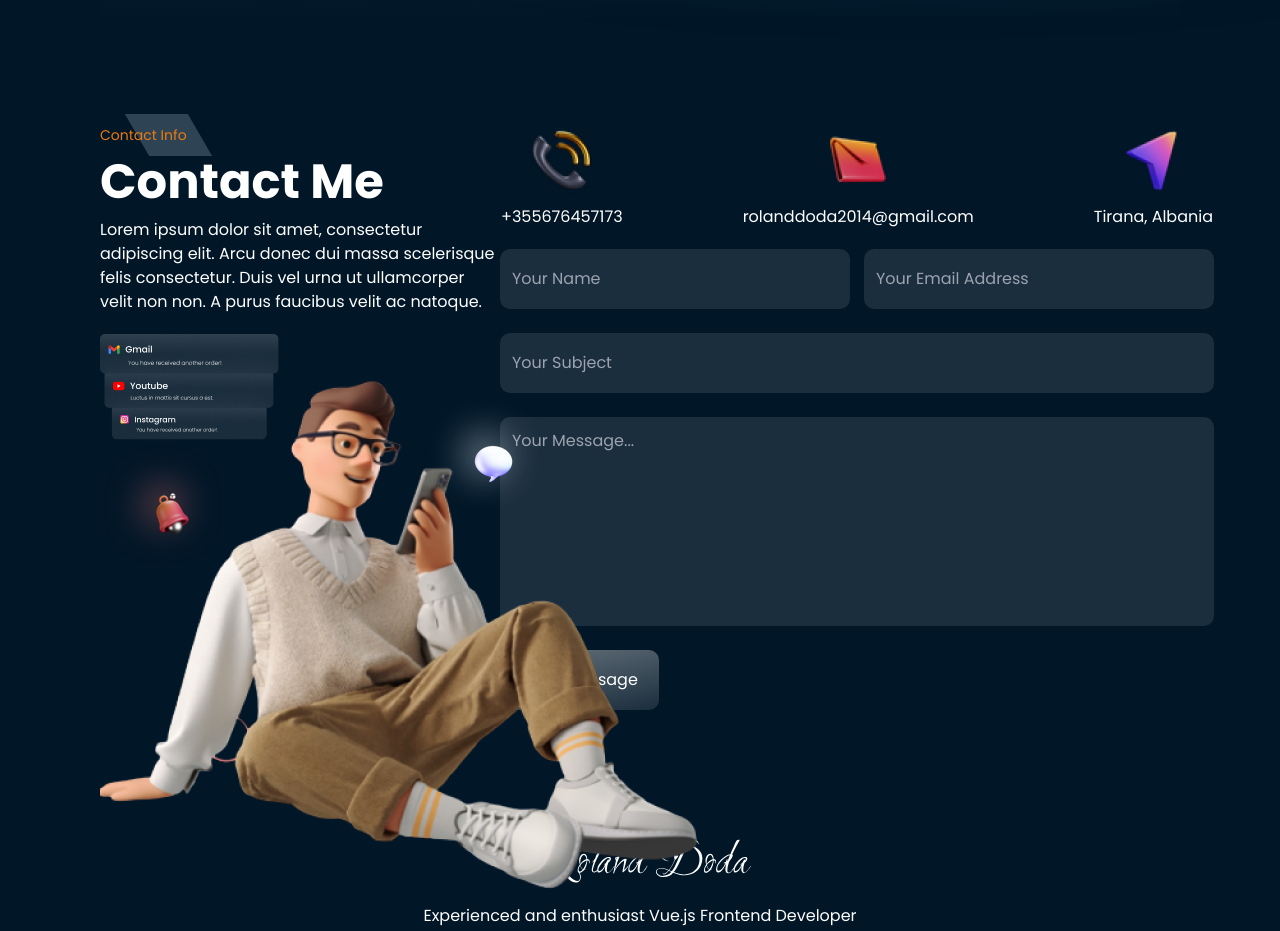
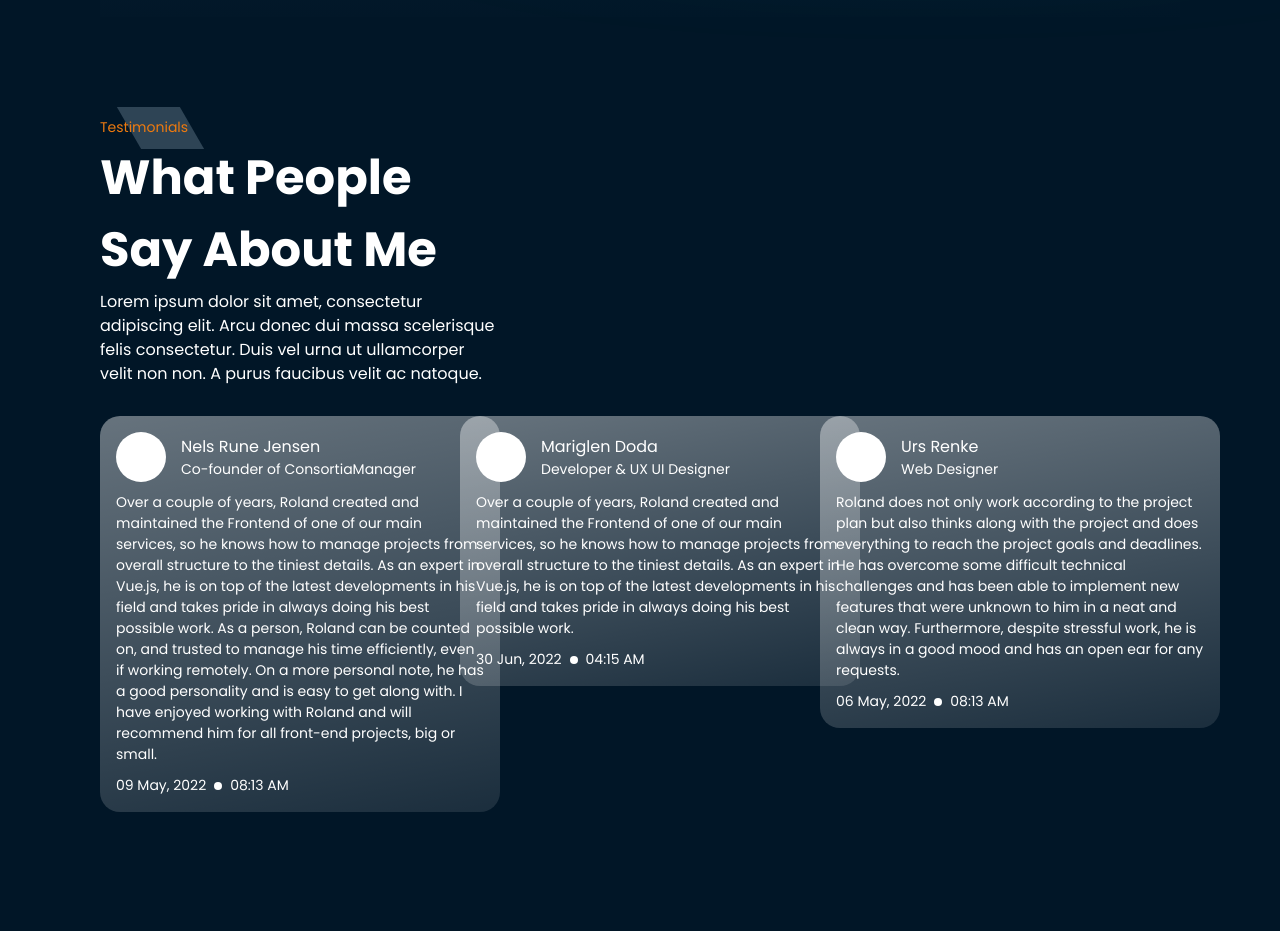
Before and after one commit to Mariglendoda/roland-doda-site, an Astro site: page / in a window 1280 px wide. Shown: the part 783-1714 px from the top of the page. Built offline with nearby package versions, Linux system fonts and the light colour scheme; Astro itself is replaced by a stand-in of ours.

Commit message:
implementing testimonial section

```diff
--- /dev/null
+++ b/src/components/testimonials-section/Testimonials.vue
@@ -0,0 +1,96 @@
+<script setup lang="ts"></script>
+
+<template>
+  <div id="testimonials">
+    <div class="grid content-center gap-1 w-[400px] mt-[100px]">
+      <div class="relative grid content-center items-center w-[100px]">
+        <div class="absolute right-2 w-[63px] h-[42px] bg-graystarry -z-10 skew-x-[30deg]"></div>
+        <div class="subtitle text-orange">Testimonials</div>
+      </div>
+
+      <div class="h1">What people say about me</div>
+
+      <div class="description">
+        Lorem ipsum dolor sit amet, consectetur adipiscing elit. Arcu donec dui massa scelerisque felis consectetur.
+        Duis vel urna ut ullamcorper velit non non. A purus faucibus velit ac natoque.
+      </div>
+    </div>
+
+    <div class="mt-[30px]">
+      <div class="cards grid grid-cols-3 items-start">
+        <div class="grid gap-[10px] w-[400px] bg-glassmorphism p-4 rounded-[20px]">
+          <div class="flex items-center gap-[15px]">
+            <div class="img w-[50px] h-[50px] rounded-full bg-white"></div>
+
+            <div>
+              <div class="description">Nels Rune Jensen</div>
+              <div class="subtitle">Co-founder of ConsortiaManager</div>
+            </div>
+          </div>
+
+          <div class="subtitle">
+            Over a couple of years, Roland created and maintained the Frontend of one of our main services, so he knows
+            how to manage projects from overall structure to the tiniest details. As an expert in Vue.js, he is on top
+            of the latest developments in his field and takes pride in always doing his best possible work. As a person,
+            Roland can be counted on, and trusted to manage his time efficiently, even if working remotely. On a more
+            personal note, he has a good personality and is easy to get along with. I have enjoyed working with Roland
+            and will recommend him for all front-end projects, big or small.
+          </div>
+
+          <div class="grid grid-flow-col justify-start items-center gap-[8px] subtitle">
+            <div class="date">09 May, 2022</div>
+            <div class="w-[8px] h-[8px] rounded-full bg-white"></div>
+            <div>08:13 AM</div>
+          </div>
+        </div>
+
+        <div class="grid gap-[10px] w-[400px] bg-glassmorphism p-4 rounded-[20px]">
+          <div class="flex items-center gap-[15px]">
+            <div class="img w-[50px] h-[50px] rounded-full bg-white"></div>
+
+            <div>
+              <div class="description">Mariglen Doda</div>
+              <div class="subtitle">Developer & UX UI Designer</div>
+            </div>
+          </div>
+
+          <div class="subtitle">
+            Over a couple of years, Roland created and maintained the Frontend of one of our main services, so he knows
+            how to manage projects from overall structure to the tiniest details. As an expert in Vue.js, he is on top
+            of the latest developments in his field and takes pride in always doing his best possible work.
+          </div>
+
+          <div class="grid grid-flow-col justify-start items-center gap-[8px] subtitle">
+            <div class="date">30 Jun, 2022</div>
+            <div class="w-[8px] h-[8px] rounded-full bg-white"></div>
+            <div>04:15 AM</div>
+          </div>
+        </div>
+
+        <div class="grid gap-[10px] w-[400px] bg-glassmorphism p-4 rounded-[20px]">
+          <div class="flex items-center gap-[15px]">
+            <div class="img w-[50px] h-[50px] rounded-full bg-white"></div>
+
+            <div>
+              <div class="description">Urs Renke</div>
+              <div class="subtitle">Web Designer</div>
+            </div>
+          </div>
+
+          <div class="subtitle">
+            Roland does not only work according to the project plan but also thinks along with the project and does
+            everything to reach the project goals and deadlines. He has overcome some difficult technical challenges and
+            has been able to implement new features that were unknown to him in a neat and clean way. Furthermore,
+            despite stressful work, he is always in a good mood and has an open ear for any requests.
+          </div>
+
+          <div class="grid grid-flow-col justify-start items-center gap-[8px] subtitle">
+            <div class="date">06 May, 2022</div>
+            <div class="w-[8px] h-[8px] rounded-full bg-white"></div>
+            <div>08:13 AM</div>
+          </div>
+        </div>
+      </div>
+    </div>
+  </div>
+</template>
--- a/src/pages/index.astro
+++ b/src/pages/index.astro
@@ -4,12 +4,15 @@ import MainLayout from "../layouts/main-layout.astro"
 import HomeSection from "@components/home-section/Home.vue"
 import Contact from "@components/contact-section/Contact.vue"
 import Footer from "../components/Footer.astro"
+import Testimonials from "@components/testimonials-section/Testimonials.vue"
 ---
 
 <MainLayout>
   <div class="relative">
     <HomeSection class="h-screen" />
 
+    <Testimonials class="h-screen" />
+
     <Contact class="h-screen" />
 
     <Footer />
```
